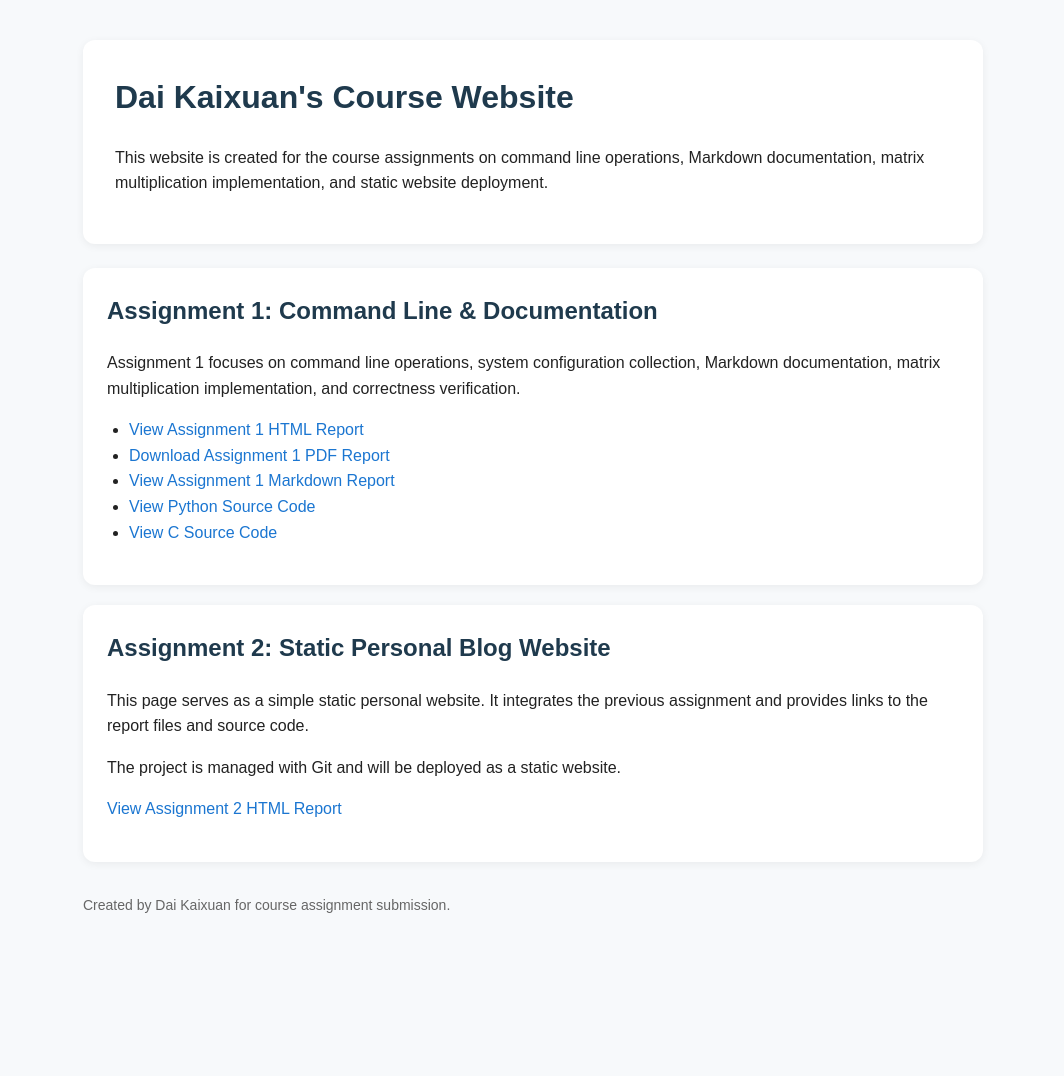
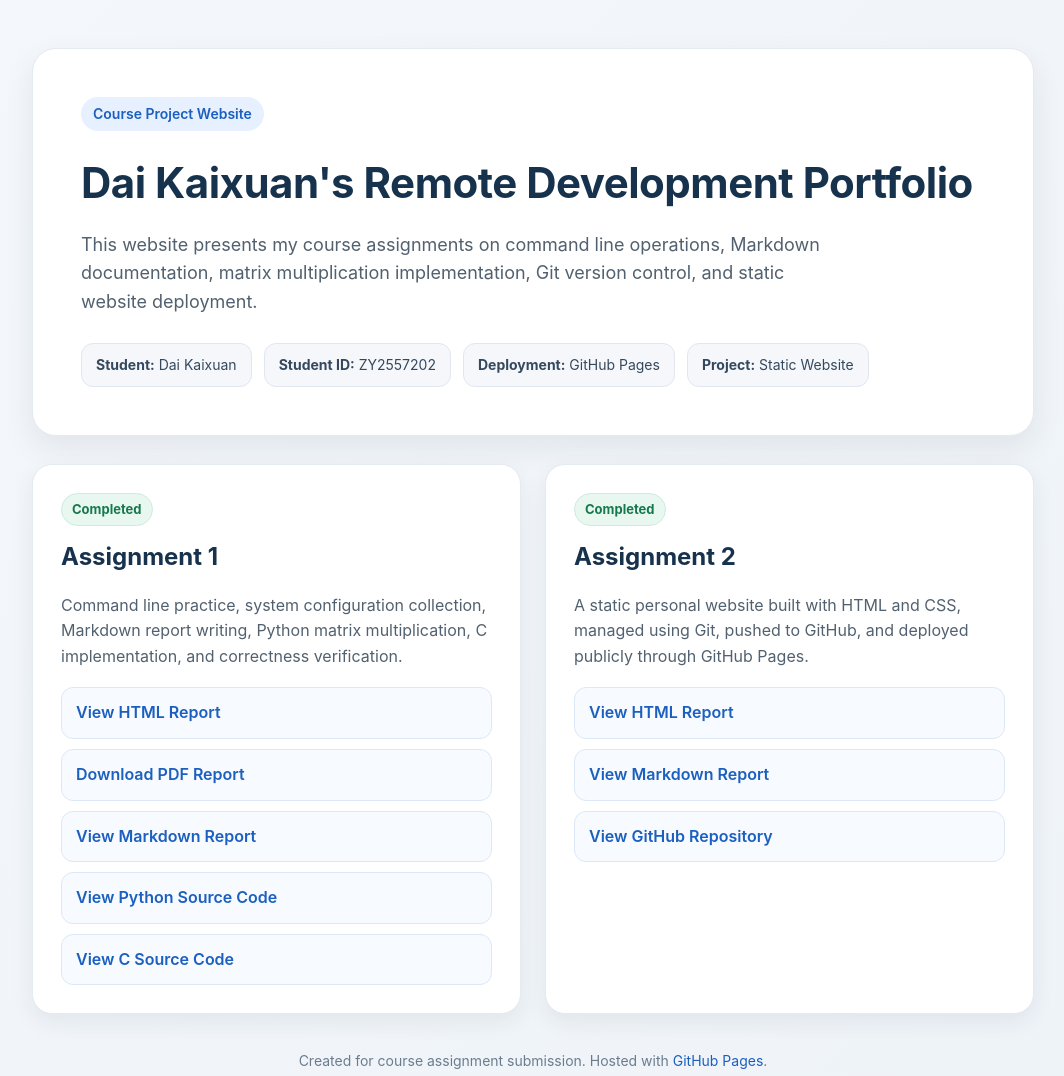
Before and after one commit to Cinnamon-17/remote-dev-blog, a plain HTML site: page index.html in a window 1280 px wide. Shown: the whole page, without its empty margins (107-1171 px from the left). Before the commit the page ends 956 px from the top, so only its background shows below. Drawn offline with Linux system fonts and the light colour scheme.

Commit message:
Improve homepage visual design

```diff
--- a/index.html
+++ b/index.html
@@ -3,104 +3,231 @@
 <head>
     <meta charset="UTF-8">
     <meta name="viewport" content="width=device-width, initial-scale=1.0">
-    <title>Dai Kaixuan's Course Website</title>
+    <title>Dai Kaixuan | Course Project Website</title>
+
     <style>
-        body {
-            font-family: Arial, sans-serif;
-            max-width: 900px;
-            margin: 40px auto;
-            padding: 0 20px;
-            line-height: 1.6;
-            color: #222;
-            background-color: #f7f9fb;
+        * {
+            box-sizing: border-box;
         }
 
-        header {
+        body {
+            margin: 0;
+            font-family: -apple-system, BlinkMacSystemFont, "Segoe UI", Arial, sans-serif;
+            background: linear-gradient(135deg, #f4f7fb 0%, #eef3f8 100%);
+            color: #1f2933;
+            line-height: 1.6;
+        }
+
+        .page {
+            max-width: 1050px;
+            margin: 0 auto;
+            padding: 48px 24px;
+        }
+
+        .hero {
             background: white;
-            padding: 32px;
-            border-radius: 12px;
-            margin-bottom: 24px;
-            box-shadow: 0 2px 8px rgba(0,0,0,0.06);
+            border-radius: 24px;
+            padding: 48px;
+            box-shadow: 0 12px 30px rgba(31, 41, 51, 0.08);
+            margin-bottom: 28px;
+            border: 1px solid #e5eaf0;
+        }
+
+        .tag {
+            display: inline-block;
+            padding: 6px 12px;
+            border-radius: 999px;
+            background: #e7f0ff;
+            color: #1b5fbf;
+            font-size: 14px;
+            font-weight: 600;
+            margin-bottom: 18px;
         }
 
         h1 {
-            margin-top: 0;
-            color: #1f3a4d;
+            margin: 0 0 14px;
+            font-size: 42px;
+            color: #17324d;
+            letter-spacing: -0.5px;
         }
 
-        h2 {
-            color: #1f3a4d;
-            margin-top: 0;
+        .subtitle {
+            font-size: 18px;
+            color: #52616f;
+            max-width: 760px;
+            margin: 0;
+        }
+
+        .info {
+            margin-top: 26px;
+            display: flex;
+            flex-wrap: wrap;
+            gap: 12px;
+        }
+
+        .info span {
+            background: #f5f7fa;
+            border: 1px solid #e1e7ef;
+            border-radius: 12px;
+            padding: 10px 14px;
+            font-size: 14px;
+            color: #34495e;
+        }
+
+        .grid {
+            display: grid;
+            grid-template-columns: repeat(auto-fit, minmax(290px, 1fr));
+            gap: 24px;
         }
 
         .card {
             background: white;
-            padding: 24px;
-            border-radius: 12px;
-            margin-bottom: 20px;
-            box-shadow: 0 2px 8px rgba(0,0,0,0.06);
+            border-radius: 20px;
+            padding: 28px;
+            box-shadow: 0 8px 22px rgba(31, 41, 51, 0.07);
+            border: 1px solid #e5eaf0;
         }
 
-        a {
-            color: #1b76d1;
+        .card h2 {
+            margin-top: 0;
+            margin-bottom: 12px;
+            color: #17324d;
+            font-size: 24px;
+        }
+
+        .card p {
+            color: #52616f;
+            margin-bottom: 18px;
+        }
+
+        .link-list {
+            display: grid;
+            gap: 10px;
+            margin-top: 18px;
+        }
+
+        .link-list a {
+            display: block;
+            padding: 12px 14px;
+            border-radius: 12px;
+            background: #f7faff;
+            color: #1b5fbf;
+            text-decoration: none;
+            border: 1px solid #dce8f8;
+            font-weight: 600;
+            transition: all 0.15s ease;
+        }
+
+        .link-list a:hover {
+            background: #eaf3ff;
+            transform: translateY(-1px);
+        }
+
+        .status {
+            display: inline-block;
+            font-size: 13px;
+            font-weight: 700;
+            color: #16794c;
+            background: #e8f7ef;
+            border: 1px solid #cdebdc;
+            border-radius: 999px;
+            padding: 5px 10px;
+            margin-bottom: 12px;
+        }
+
+        .footer {
+            text-align: center;
+            color: #6b7c8f;
+            font-size: 14px;
+            margin-top: 36px;
+        }
+
+        .footer a {
+            color: #1b5fbf;
             text-decoration: none;
         }
 
-        a:hover {
-            text-decoration: underline;
+        @media (max-width: 640px) {
+            .hero {
+                padding: 32px 24px;
             }
 
-        ul {
-            padding-left: 22px;
+            h1 {
+                font-size: 32px;
             }
 
-        footer {
-            margin-top: 32px;
-            color: #666;
-            font-size: 14px;
+            .subtitle {
+                font-size: 16px;
+            }
         }
     </style>
 </head>
+
 <body>
+    <main class="page">
 
-<header>
-    <h1>Dai Kaixuan's Course Website</h1>
-    <p>This website is created for the course assignments on command line operations, Markdown documentation, matrix multiplication implementation, and static website deployment.</p>
-</header>
+        <section class="hero">
+            <div class="tag">Course Project Website</div>
 
-<section class="card">
-    <h2>Assignment 1: Command Line & Documentation</h2>
-    <p>
-        Assignment 1 focuses on command line operations, system configuration collection,
-        Markdown documentation, matrix multiplication implementation, and correctness verification.
+            <h1>Dai Kaixuan's Remote Development Portfolio</h1>
+
+            <p class="subtitle">
+                This website presents my course assignments on command line operations,
+                Markdown documentation, matrix multiplication implementation, Git version control,
+                and static website deployment.
             </p>
 
-    <ul>
-        <li><a href="assignment1/report.html">View Assignment 1 HTML Report</a></li>
-        <li><a href="assignment1/report.pdf">Download Assignment 1 PDF Report</a></li>
-        <li><a href="assignment1/report.md">View Assignment 1 Markdown Report</a></li>
-        <li><a href="assignment1/matrix_mul.py">View Python Source Code</a></li>
-        <li><a href="assignment1/matrix_mul.c">View C Source Code</a></li>
-    </ul>
+            <div class="info">
+                <span><strong>Student:</strong> Dai Kaixuan</span>
+                <span><strong>Student ID:</strong> ZY2557202</span>
+                <span><strong>Deployment:</strong> GitHub Pages</span>
+                <span><strong>Project:</strong> Static Website</span>
+            </div>
         </section>
 
-<section class="card">
-    <h2>Assignment 2: Static Personal Blog Website</h2>
+        <section class="grid">
+
+            <div class="card">
+                <span class="status">Completed</span>
+                <h2>Assignment 1</h2>
                 <p>
-        This page serves as a simple static personal website. It integrates the previous assignment
-        and provides links to the report files and source code.
+                    Command line practice, system configuration collection, Markdown report writing,
+                    Python matrix multiplication, C implementation, and correctness verification.
                 </p>
 
+                <div class="link-list">
+                    <a href="assignment1/report.html">View HTML Report</a>
+                    <a href="assignment1/report.pdf">Download PDF Report</a>
+                    <a href="assignment1/report.md">View Markdown Report</a>
+                    <a href="assignment1/matrix_mul.py">View Python Source Code</a>
+                    <a href="assignment1/matrix_mul.c">View C Source Code</a>
+                </div>
+            </div>
+
+            <div class="card">
+                <span class="status">Completed</span>
+                <h2>Assignment 2</h2>
                 <p>
-        The project is managed with Git and will be deployed as a static website.
+                    A static personal website built with HTML and CSS, managed using Git,
+                    pushed to GitHub, and deployed publicly through GitHub Pages.
                 </p>
 
-    <p><a href="assignment2_report.html">View Assignment 2 HTML Report</a></p>
+                <div class="link-list">
+                    <a href="assignment2_report.html">View HTML Report</a>
+                    <a href="assignment2_report.md">View Markdown Report</a>
+                    <a href="https://github.com/Cinnamon-17/remote-dev-blog">View GitHub Repository</a>
+                </div>
+            </div>
+
         </section>
 
-<footer>
-    <p>Created by Dai Kaixuan for course assignment submission.</p>
+        <footer class="footer">
+            <p>
+                Created for course assignment submission.
+                Hosted with <a href="https://pages.github.com/">GitHub Pages</a>.
+            </p>
         </footer>
 
+    </main>
 </body>
 </html>
```
Lines whose indentation alone changed are shown as unchanged.
